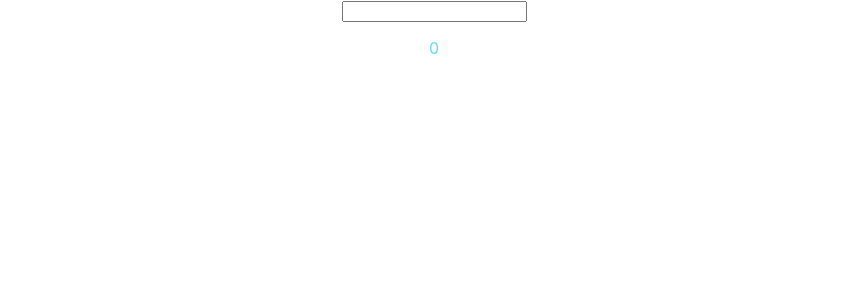
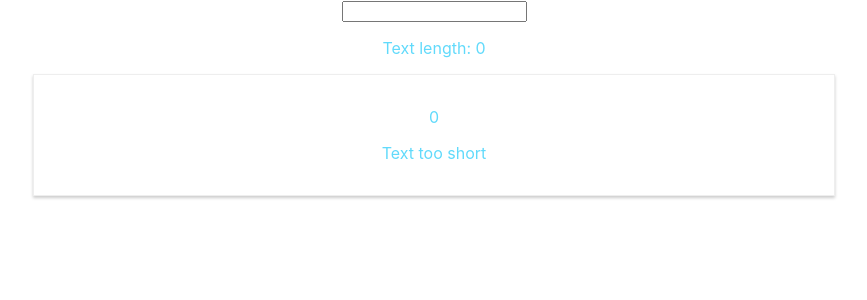
Before and after one commit to DavydovDenys/Lists-Conditionals, a React (Create React App) app: page / in a window 1280 px wide. Shown: the top 300 px of the page, without its empty margins (206-1073 px from the left). Built offline with nearby package versions, Linux system fonts and the light colour scheme.

Commit message:
add conditions

```diff
--- a/src/App.js
+++ b/src/App.js
@@ -1,6 +1,6 @@
 import React, {Component} from 'react';
 import './App.css';
-
+import ValidationComponent from './ValidationComponent/ValidationComponent'
 
 
 class App extends Component {
@@ -15,11 +15,12 @@ class App extends Component {
 
 
   render() {
-    let s = (this.state.inputText)
+
   return (
     <div className="App">
       <input onChange={(event) => this.inputTextHandler(event)} value={this.state.inputText} type="text"/>
-      <p>{this.state.inputText.length}</p>
+      <p>Text length:  {this.state.inputText.length}</p>
+      <ValidationComponent textLength={this.state.inputText.length}/>
     </div>
   );
   }
--- /dev/null
+++ b/src/ValidationComponent/ValidationComponent.js
@@ -0,0 +1,29 @@
+import React from "react";
+import './ValidationComponent.css'
+
+
+const validationComponent = (props) => {
+  let text = null
+  if (props.textLength >= 5)  {
+    text = (
+      <div>
+        <p>Text long enough</p>
+      </div>
+    );
+  } else {
+    text = (
+      <div>
+        <p>Text too short</p>
+      </div>
+    );
+  }
+
+  return (
+    <div className='Person'>
+      <p>{props.textLength}</p>
+      {text}
+    </div>
+  )
+}
+
+export default validationComponent;
```
Also changed, not shown: src/Person/Person.js (deleted, +0 -13 lines), src/ValidationComponent/ValidationComponent.css (renamed from src/Person/Person.css).
